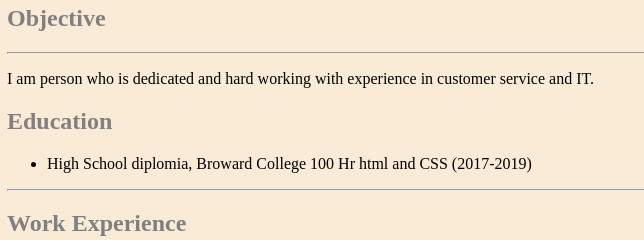
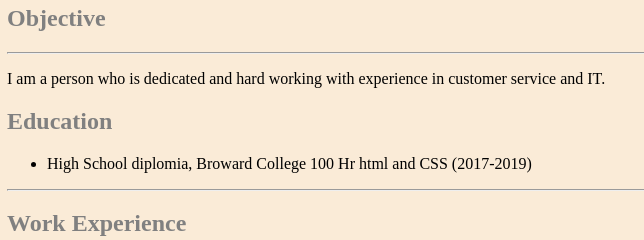
Before and after one commit to Jbdeve86/Online-resume, a plain HTML site: page index.html in a window 1280 px wide. Shown: the part 249-489 px from the top of the page, 1-645 px from the left. Drawn offline with Linux system fonts and the light colour scheme.

Commit message:
Update index.html

```diff
--- a/index.html
+++ b/index.html
@@ -15,7 +15,7 @@
    <img src="Images/IMG-0710.jpg" height="150" alt="man sitting in chair">
 <h2 style="color: grey;">Objective</h2>
 <hr>
-<P>I am person who is dedicated and hard working with experience in customer service and IT. </P>
+<P>I am  a person who is dedicated and hard working with experience in customer service and IT. </P>
 <h2 style="color: grey;">
     Education
 </h2>
```
